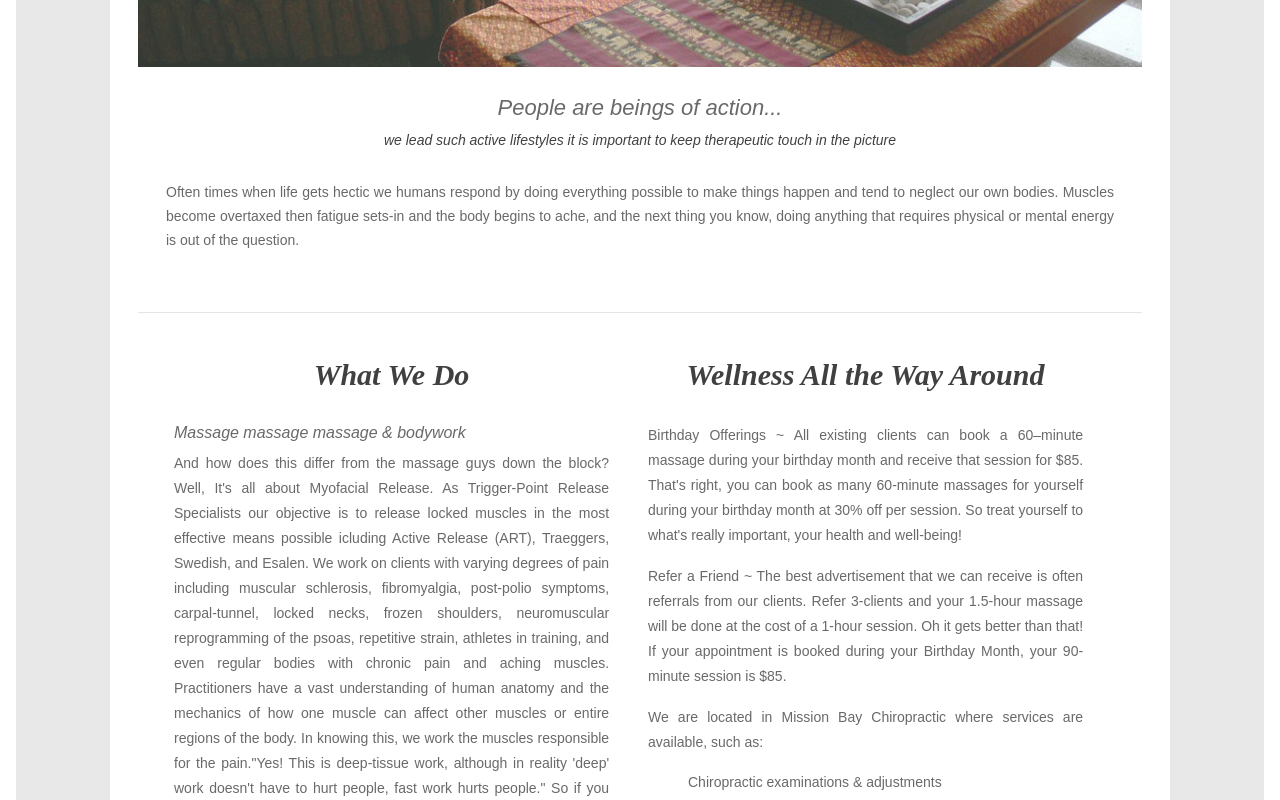
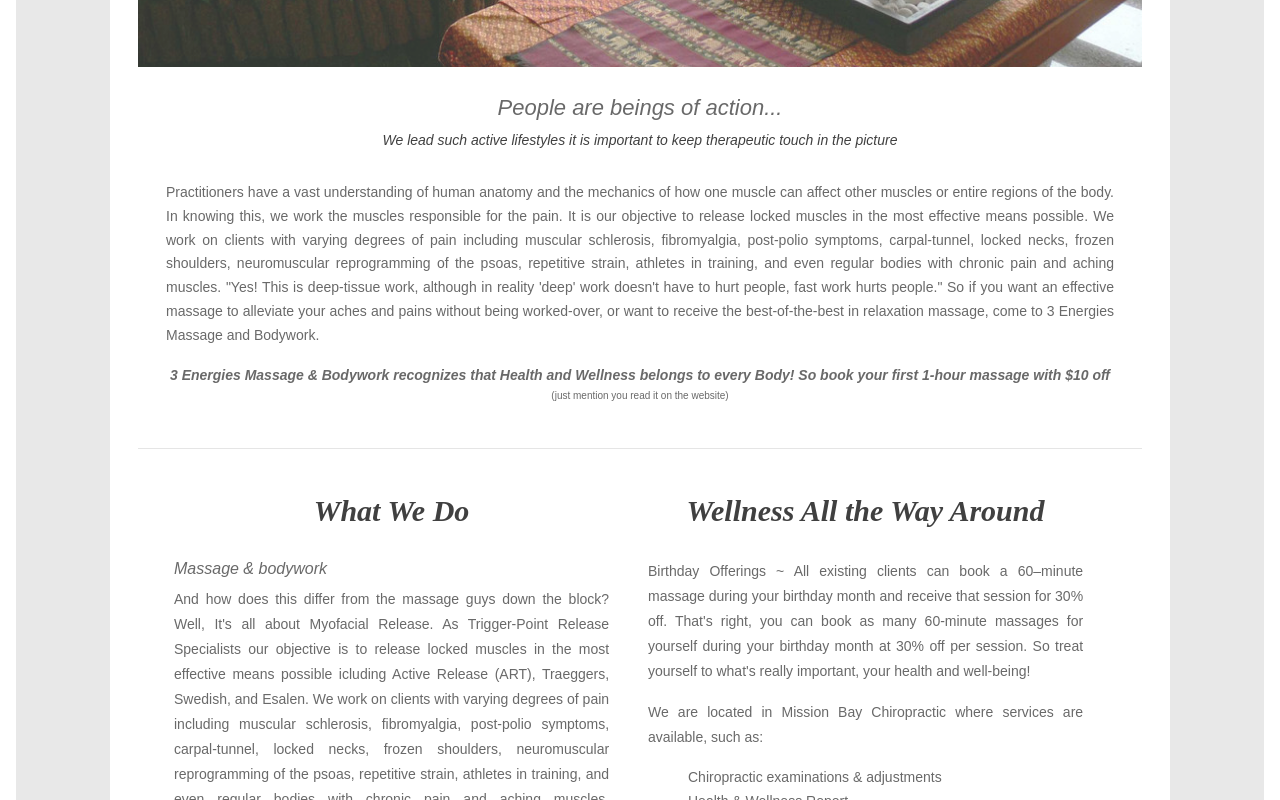
Before and after one commit to JadeHayes/3energies, a React (Create React App) app: page /contact-us in a window 1280 px wide. Shown: the part 500-1300 px from the top of the page. Built offline with nearby package versions, Linux system fonts and the light colour scheme.

Commit message:
* updated gdoc changes

```diff
--- a/src/components/AboutUs.tsx
+++ b/src/components/AboutUs.tsx
@@ -31,14 +31,26 @@
   padding: 2em;
 `;
 
+const MissionStatement = styled.div`
+  margin-top: 1em;
+`;
+
+
 const AboutUs: React.SFC<{}> = () => (
   <InnerAppWrapper>
     <div className="whitespace">
       <StyledH3>About Us</StyledH3>
       <StyledP className="tagline">Enhance life with therapeutic touch and awareness one massage at a time</StyledP>
-      <StyledContainer className='container'>The philosophy of 3Energies Massage & Bodywork is to provide the local community with therapeutic massage
-        designed specifically for your individual needs. In addition to massage, we present each person with the findings
-        and knowledge about their body to bring awareness to better support and maintain their anatomical structure. </StyledContainer>
+      <StyledContainer className='container'>The philosophy of 3Energies Massage & Bodywork is to provide the local
+      community with therapeutic massage designed specifically for your individual needs. In addition to massage,
+      we present each person with the findings and knowledge about their body to bring awareness to better support
+      and maintain their anatomical structure.
+      <MissionStatement>
+        Our Mission Statement:<br/>
+        <i>Enhance life with therapeutic touch and awareness one massage at a time.</i>
+      </MissionStatement>
+      </StyledContainer>
+
       <StyledHr/>
       <StyledGrid>
         <Grid>
--- a/src/components/Footer.tsx
+++ b/src/components/Footer.tsx
@@ -34,7 +34,7 @@
       <div>{ logos() }</div>
         <small>
           Member of AMTA, EMBA, NCBTMB. 3Energies Massage and Bodywork
-          <p>Copyrightⓒ 2007, 2008, 2009, 2010, 2011, 2012, 2014, 2018. </p>
+          Copyrightⓒ 2007, 2008, 2009, 2010, 2011, 2012, 2014, 2019.
           <p><i>All rights reserved.</i></p>
         </small>
       <hr/>
--- a/src/components/Intro.tsx
+++ b/src/components/Intro.tsx
@@ -27,14 +27,35 @@
 `;
 
 
+const StyledDiv = styled.div`
+  text-align: center;
+  font-weight: bold;
+  font-style: italic;
+`;
+
+const SmallText = styled.div`
+  text-align: center;
+  font-size: 10px;
+`;
+
 const Intro: React.SFC = () => (
   <StyledIntro>
     <h1 className='header'>People are beings of action...</h1>
-    <StyledSubHeader>we lead such active lifestyles it is important to keep therapeutic touch in the picture </StyledSubHeader>
-    <p> Often times when life gets hectic we humans respond by doing everything possible to make things happen
-        and tend to neglect our own bodies. Muscles become overtaxed then fatigue sets-in and the body begins to ache,
-        and the next thing you know, doing anything that requires physical or mental energy is out of the question.
+    <StyledSubHeader>We lead such active lifestyles it is important to keep therapeutic touch in the picture </StyledSubHeader>
+    <p> Practitioners have a vast understanding of human anatomy and the mechanics of how one muscle can affect other muscles
+      or entire regions of the body. In knowing this, we work the muscles responsible for the pain. It is our objective
+      to release locked muscles in the most effective means possible. We work on clients with varying degrees of pain
+      including muscular schlerosis, fibromyalgia, post-polio symptoms, carpal-tunnel, locked necks, frozen shoulders,
+      neuromuscular reprogramming of the psoas, repetitive strain, athletes in training, and even regular bodies with
+      chronic pain and aching muscles. "Yes! This is deep-tissue work, although in reality 'deep' work doesn't have to
+      hurt people, fast work hurts people." So if you want an effective massage to alleviate your aches and pains without
+      being worked-over, or want to receive the best-of-the-best in relaxation massage, come to 3 Energies Massage and
+      Bodywork.
     </p>
+    <StyledDiv>3 Energies Massage & Bodywork recognizes that Health and Wellness belongs to every Body! So book your first 1-hour massage with $10 off
+    </StyledDiv>
+    <SmallText>(just mention you read it on the website)</SmallText>
+
   </StyledIntro>
 );
 
--- a/src/components/WhatWeDo.tsx
+++ b/src/components/WhatWeDo.tsx
@@ -23,7 +23,7 @@
           <Col xs={12} md={6}>
             <StyledCol>
               <h3 className='header'>What We Do</h3>
-                <StyledH4>Massage massage massage & bodywork</StyledH4>
+                <StyledH4>Massage & bodywork</StyledH4>
                   <p>And how does this differ from the massage guys down the block? Well, It's all about Myofacial Release.
                     As Trigger-Point Release Specialists our objective is to release locked muscles in the most effective means
                     possible icluding Active Release (ART), Traeggers, Swedish, and Esalen. We work on clients with varying
@@ -40,15 +40,11 @@
             <StyledCol>
               <StyledH3 className='header'>Wellness All the Way Around</StyledH3>
                 <p>
-                  <b>Birthday Offerings</b> ~ All existing clients can book a 60–minute massage during your birthday month and receive
-                  that session for $85. That's right, you can book as many 60-minute massages for yourself during your birthday
-                  month at 30% off per session. So treat yourself to what's really important, your health and well-being!
-              </p>
-              <p>
-                  <b>Refer a Friend</b> ~ The best advertisement that we can receive is often referrals from our clients.
-                  Refer 3-clients and your 1.5-hour massage will be done at the cost of a 1-hour session.
-                  Oh it gets better than that! If your appointment is booked during your Birthday Month,
-                  your 90-minute session is $85.
+                  <b>Birthday Offerings</b> ~ All existing clients can book a 60–minute massage during your birthday
+                  month and receive that session for 30% off. That's right, you can book as many 60-minute massages
+                  for yourself during your birthday month at 30% off per session. So treat yourself to what's really
+                  important, your health and well-being!
+
               </p>
               <div className='location'>
                 <p>We are located in Mission Bay Chiropractic where services are available, such as:</p>
@@ -61,7 +57,6 @@
                       Sat & Sun: by appointment only
                       Call text or email for an appt today:
                       650-483-6169  –or–  gina@3energiesmb.com
-                  <i>Gift Certificates available</i>
               </div>
             </StyledCol>
           </Col>
```
